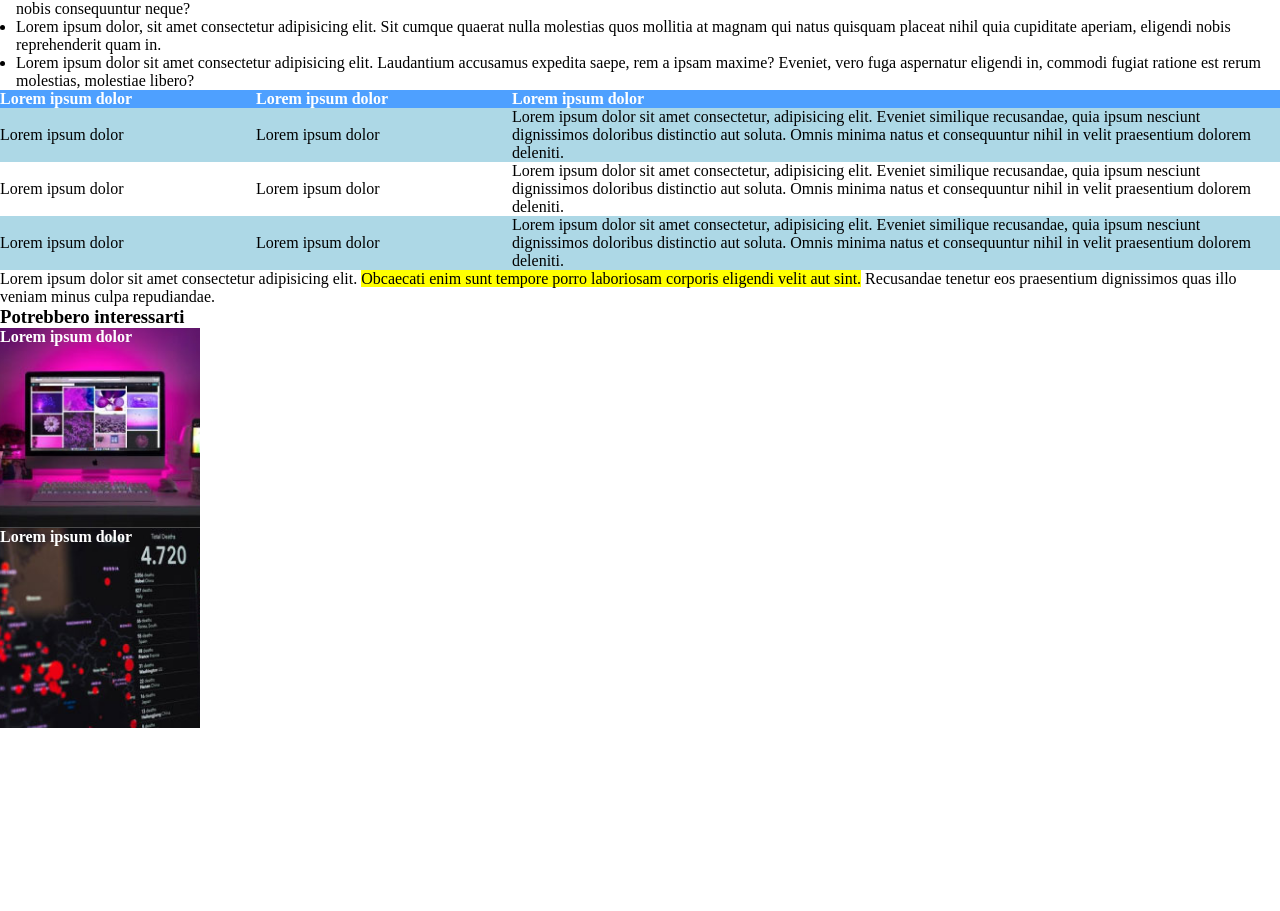
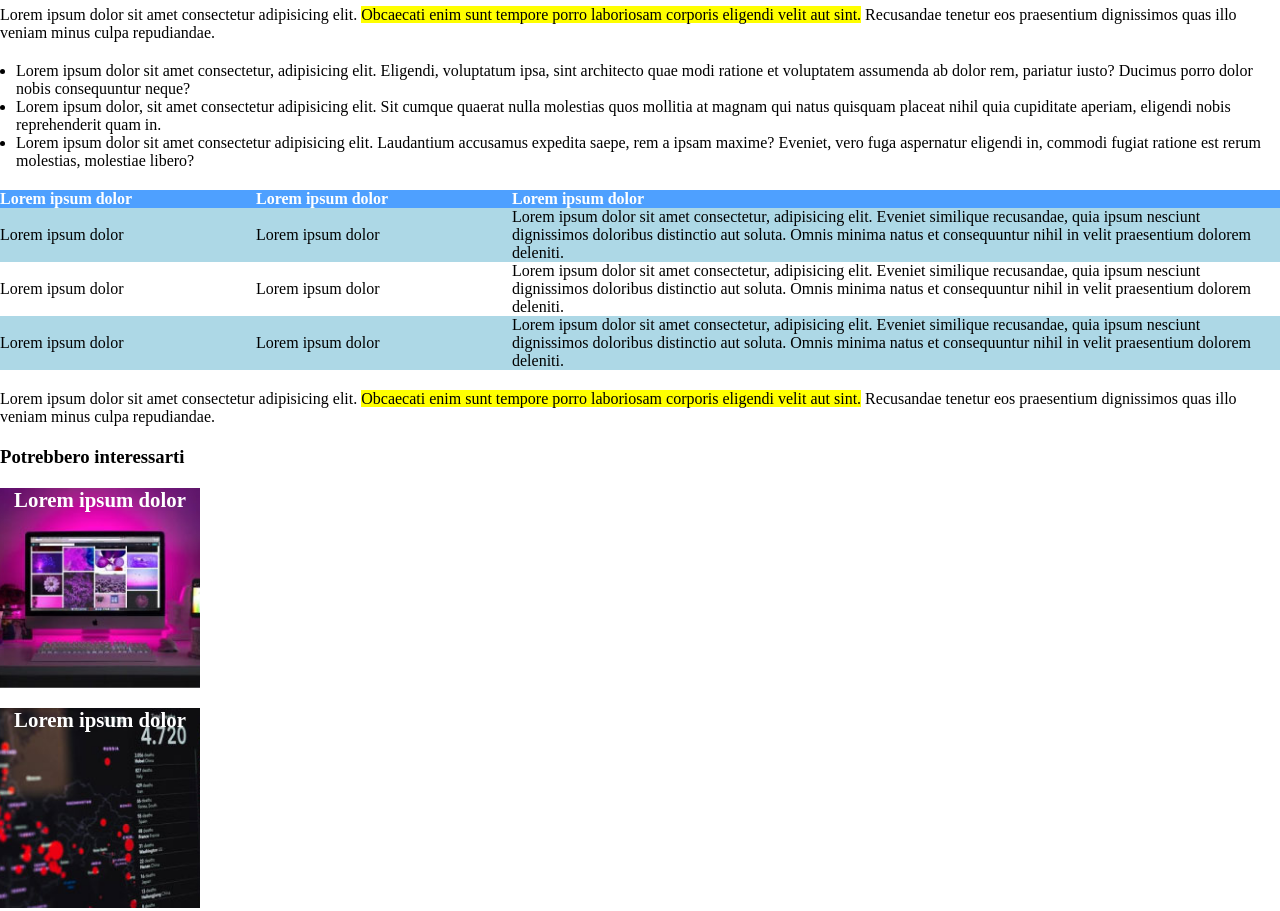
Before and after one commit to SimonePavone97/html-css-booleaner, a plain HTML site: page index.html in a window 1280 px wide. Shown: the part 613-1524 px from the top of the page. Before the commit the page ends 1341 px from the top, so only its background shows below. Drawn offline with Linux system fonts and the light colour scheme.

Commit message:
Fine es. the booleaner

```diff
--- a/asset/css/style.css
+++ b/asset/css/style.css
@@ -50,13 +50,15 @@ table{
 
 .f-white{
     color: white;
+    text-align: center;
+    font-size: 1.3rem;
 }
 
 .widht-20{
     width: 20%;
 }
 
-.img-computer{
+#img-computer{
     background-image: url(../img/img/monitor.jpg);
     height: 200px;
     width: 200px;
@@ -65,10 +67,16 @@ table{
     background-position: center;
 }
 
-.img-dati{
+#img-dati{
     background-image: url(../img/img/graph.jpg);
     height: 200px;
     width: 200px;
     background-repeat: no-repeat;
     background-size: cover;
     background-position: center;
+}
+
+.m-y-20{
+    margin-top: 20px;
+    margin-bottom: 20px;
+}
--- a/index.html
+++ b/index.html
@@ -17,7 +17,7 @@
 
     <!--Corpo-->
     <main>
-        <h1>Internet deve essere al servizio del "bene pubblico": il manifesto di Tim Berners-Lee</h1>
+        <h1 class="m-y-20">Internet deve essere al servizio del "bene pubblico": il manifesto di Tim Berners-Lee</h1>
          <div>
            <p>Scritto da <span class="f-blue">The Booleaner</span></p>
            <p>il 10/10/2020</p>
@@ -32,15 +32,15 @@
             <p>1st Photo Jhon S.James L. Knight Foondation, by Scott Henrichsen</p>
             <p>2nd Photo Wikimedia, by Paul Clarke</p>
         </div>
-        <p>Lorem ipsum dolor sit amet consectetur adipisicing elit. <span class="giallo">Obcaecati enim sunt tempore porro laboriosam corporis eligendi velit aut sint.</span> Recusandae tenetur eos praesentium dignissimos quas illo veniam minus culpa repudiandae.</p>
+        <p class="m-y-20">Lorem ipsum dolor sit amet consectetur adipisicing elit. <span class="giallo">Obcaecati enim sunt tempore porro laboriosam corporis eligendi velit aut sint.</span> Recusandae tenetur eos praesentium dignissimos quas illo veniam minus culpa repudiandae.</p>
 
-        <ul>
+        <ul class="m-y-20">
             <li>Lorem ipsum dolor sit amet consectetur, adipisicing elit. Eligendi, voluptatum ipsa, sint architecto quae modi ratione et voluptatem assumenda ab dolor rem, pariatur iusto? Ducimus porro dolor nobis consequuntur neque?</li>
             <li>Lorem ipsum dolor, sit amet consectetur adipisicing elit. Sit cumque quaerat nulla molestias quos mollitia at magnam qui natus quisquam placeat nihil quia cupiditate aperiam, eligendi nobis reprehenderit quam in.</li>
             <li>Lorem ipsum dolor sit amet consectetur adipisicing elit. Laudantium accusamus expedita saepe, rem a ipsam maxime? Eveniet, vero fuga aspernatur eligendi in, commodi fugiat ratione est rerum molestias, molestiae libero?</li>
         </ul>
 
-        <table>
+        <table class="m-y-20">
             <thead>
                 <tr class="tbblue">
                     <th class="widht-20">Lorem ipsum dolor</th>
@@ -72,7 +72,7 @@
         </table>
 
         <div>
-            <p>Lorem ipsum dolor sit amet consectetur adipisicing elit. <span class="giallo">Obcaecati enim sunt tempore porro
+            <p class="m-y-20">Lorem ipsum dolor sit amet consectetur adipisicing elit. <span class="giallo">Obcaecati enim sunt tempore porro
                 laboriosam corporis eligendi velit aut sint.</span> Recusandae tenetur eos praesentium dignissimos quas illo
                 veniam minus culpa repudiandae.</p>
         </div>
@@ -80,16 +80,14 @@
 
     <!--Footer-->
     <footer>
-        <h3>Potrebbero interessarti</h3>
-        <div class="img-computer">
+        <h3 class="m-y-20">Potrebbero interessarti</h3>
+        <div id="img-computer" class="m-y-20">
             <h4 class="f-white"> Lorem ipsum dolor </h4>
         </div>
 
-        <div class="img-dati">
+        <div id="img-dati" class="m-y-20">
             <h4 class="f-white"> Lorem ipsum dolor </h4>
         </div>
-
-
     </footer>
 </body>
 </html>
```
